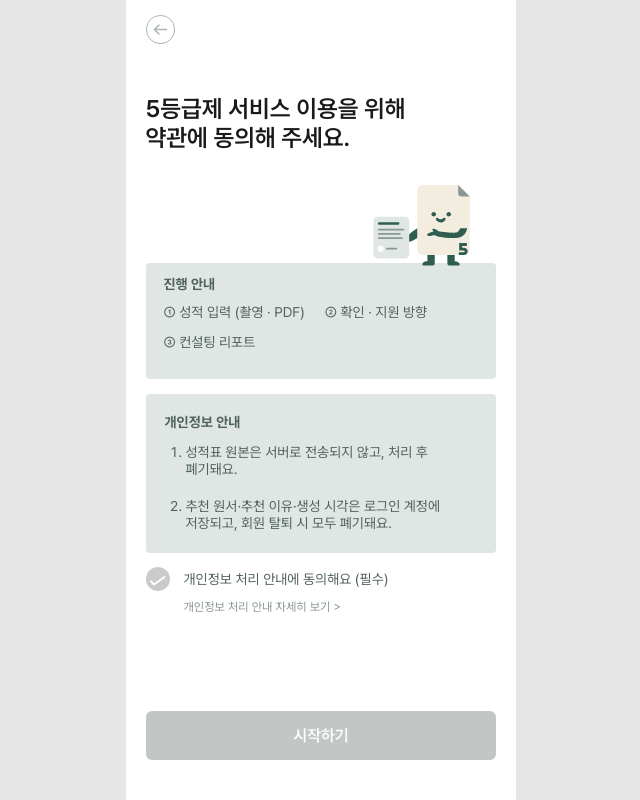
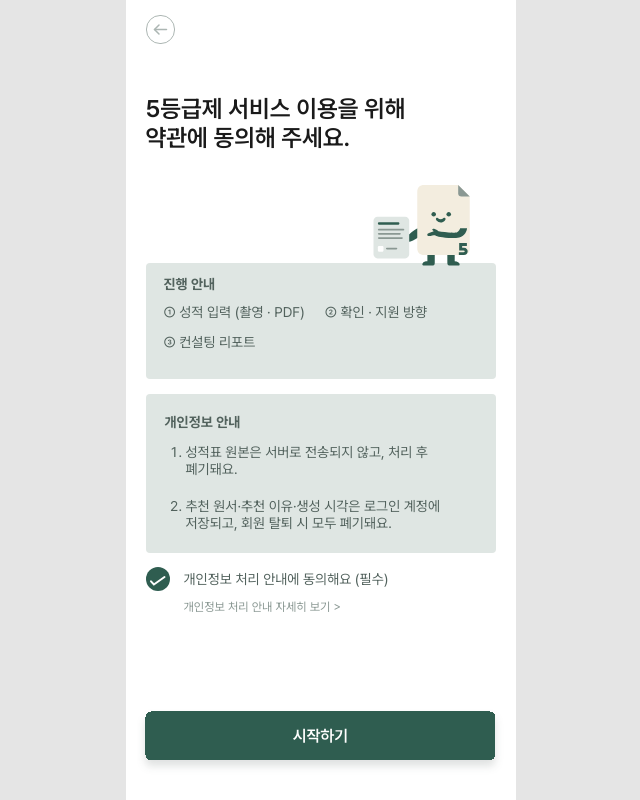
Before and after one commit to 4line-thon-team8/Frontend, a React (Vite) app: page /privacy in a window 1280 px wide. Both pictures are taken after a click on the button "확인했어요". Shown: the whole page, without its empty margins (312-952 px from the left). Built offline with nearby package versions, Linux system fonts and the light colour scheme; no server answers; a web font is replaced by a local one.

Commit message:
체크 자동

```diff
--- a/src/pages/auth/PrivacyPage.tsx
+++ b/src/pages/auth/PrivacyPage.tsx
@@ -1,4 +1,5 @@
-import { useLocation, useNavigate } from 'react-router';
+import { useNavigate } from 'react-router';
+import type { TermsState } from './TermsPage';
 import './AuthPage.css';
 import './PrivacyPage.css';
 
@@ -86,12 +87,12 @@ const SECTIONS: Section[] = [
 
 export default function PrivacyPage() {
   const navigate = useNavigate();
-  const location = useLocation();
 
-  // 약관 화면에서 들어왔으면 돌아가고, 주소로 바로 들어왔으면 약관 화면으로 보냅니다.
+  // 약관 화면으로 돌아가면서 동의 체크를 켭니다.
+  // 약관 → 안내 이동도 replace 라서, 뒤로가기 기록에 안내 화면이 쌓이지 않아요.
   const handleConfirm = () => {
-    if (location.key !== 'default') navigate(-1);
-    else navigate('/terms', { replace: true });
+    const state: TermsState = { privacyConfirmed: true };
+    navigate('/terms', { replace: true, state });
   };
 
   return (
--- a/src/pages/auth/TermsPage.tsx
+++ b/src/pages/auth/TermsPage.tsx
@@ -1,5 +1,5 @@
 import { useState, type FormEvent } from 'react';
-import { Link, useNavigate } from 'react-router';
+import { Link, useLocation, useNavigate } from 'react-router';
 import AuthImageButton from '../../components/auth/AuthImageButton';
 import arrowBack from '../../assets/icons/arrow-back.svg';
 import checkCircle from '../../assets/icons/check-circle.svg';
@@ -16,9 +16,17 @@ const PRIVACY_NOTICES = [
   '추천 원서·추천 이유·생성 시각은 로그인 계정에 저장되고, 회원 탈퇴 시 모두 폐기돼요.',
 ];
 
+export type TermsState = { privacyConfirmed?: boolean };
+
+function isPrivacyConfirmed(state: unknown): boolean {
+  return typeof state === 'object' && state !== null && (state as TermsState).privacyConfirmed === true;
+}
+
 export default function TermsPage() {
   const navigate = useNavigate();
-  const [agreed, setAgreed] = useState(false);
+  const location = useLocation();
+  // 개인정보 처리 안내에서 '확인했어요'를 누르고 돌아오면 동의 체크가 된 상태로 시작합니다.
+  const [agreed, setAgreed] = useState(() => isPrivacyConfirmed(location.state));
 
   const handleSubmit = (event: FormEvent<HTMLFormElement>) => {
     event.preventDefault();
@@ -60,7 +68,7 @@ export default function TermsPage() {
             <img src={checkCircle} alt="" width="24" height="24" />
             <span>개인정보 처리 안내에 동의해요 (필수)</span>
           </label>
-          <Link className="terms-agree__detail" to="/privacy">개인정보 처리 안내 자세히 보기 &gt;</Link>
+          <Link className="terms-agree__detail" to="/privacy" replace>개인정보 처리 안내 자세히 보기 &gt;</Link>
         </div>
 
         <div className="auth-actions">
```
